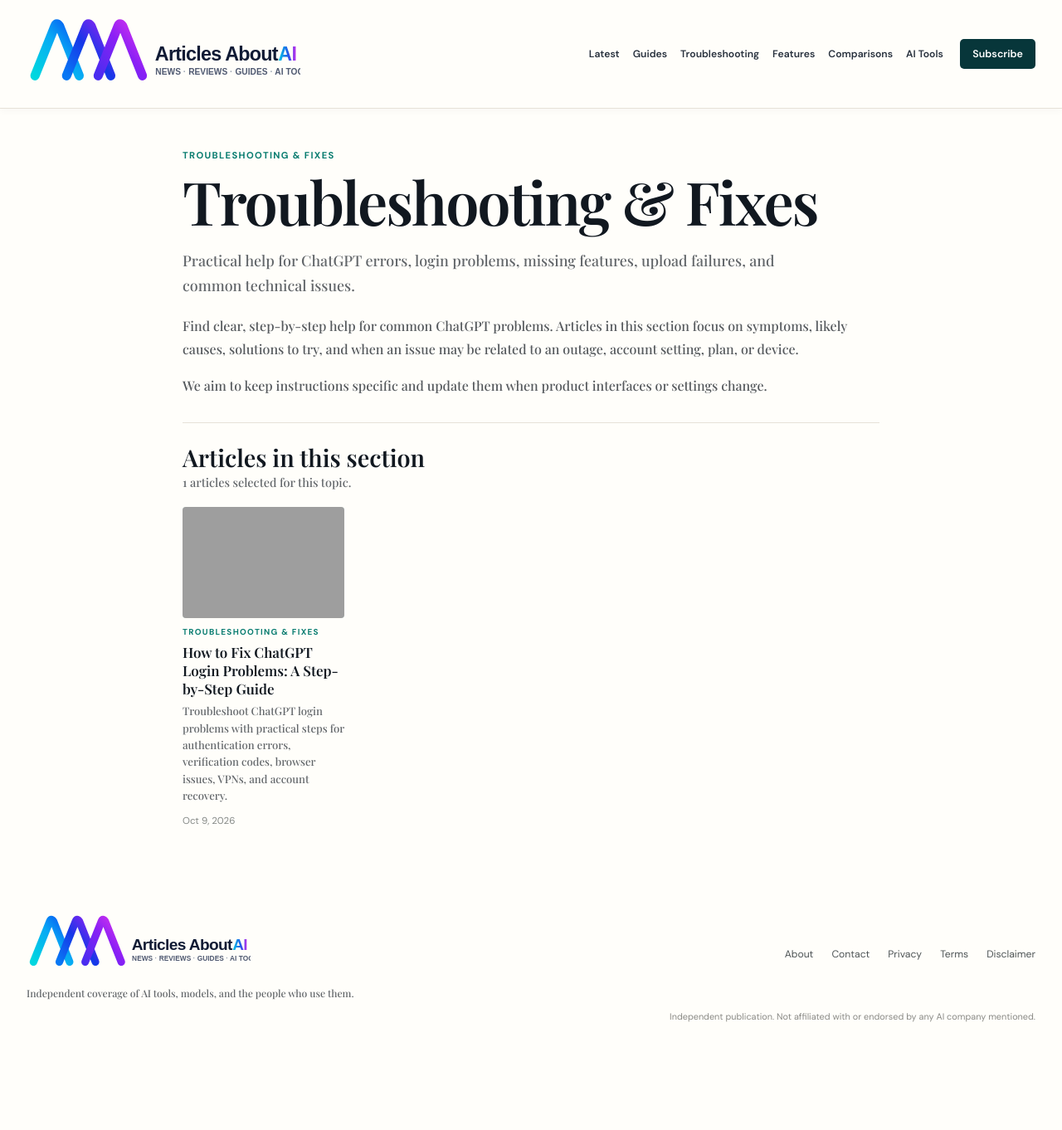
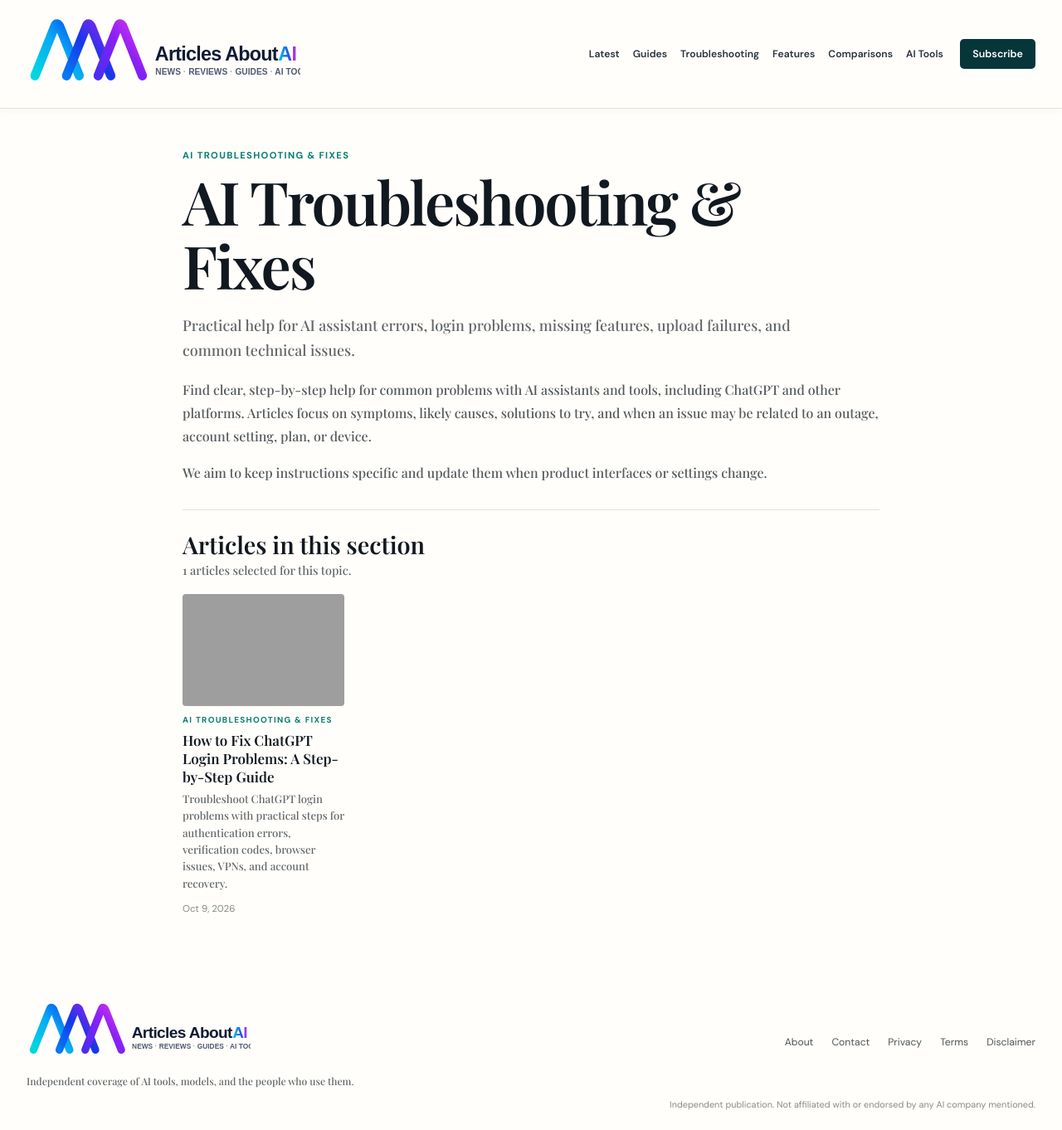
Before and after one commit to todaysnewsai/ChatGPTScope, a Jekyll site: the page built from troubleshooting/index.md, in a window 1280 px wide. Shown: the whole page at 83% size. Built offline with Jekyll 4.4.1, drawn with Linux system fonts in a browser that asks for light colours; before the commit the page ends 1256 px from its top, so only the background shows below that; grey boxes are pictures that could not be loaded.

Commit message:
Broaden AI troubleshooting coverage

```diff
--- a/troubleshooting/index.md
+++ b/troubleshooting/index.md
@@ -1,11 +1,11 @@
 ---
 layout: page
-title: "Troubleshooting & Fixes"
+title: "AI Troubleshooting & Fixes"
 permalink: /troubleshooting/
 category: troubleshooting
-description: "Practical help for ChatGPT errors, login problems, missing features, upload failures, and common technical issues."
+description: "Practical help for AI assistant errors, login problems, missing features, upload failures, and common technical issues."
 ---
 
-Find clear, step-by-step help for common ChatGPT problems. Articles in this section focus on symptoms, likely causes, solutions to try, and when an issue may be related to an outage, account setting, plan, or device.
+Find clear, step-by-step help for common problems with AI assistants and tools, including ChatGPT and other platforms. Articles focus on symptoms, likely causes, solutions to try, and when an issue may be related to an outage, account setting, plan, or device.
 
 We aim to keep instructions specific and update them when product interfaces or settings change.
```
